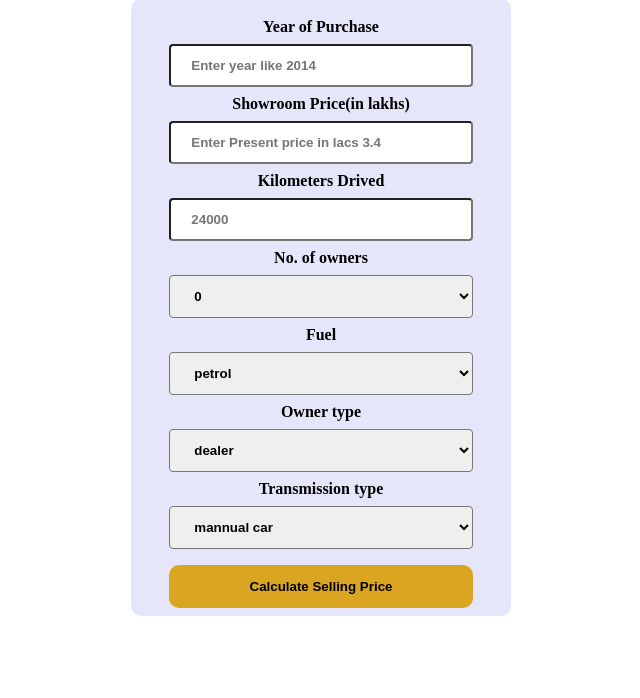
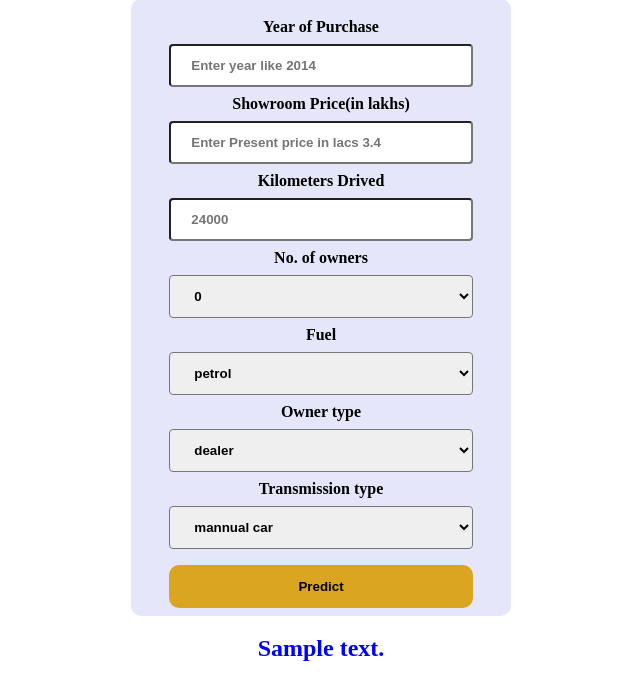
Before and after one commit to Asubtlecoderrr/ML-MODEL-Car-Price-Prediction, a Flask app: template templates/index.html in a window 1280 px wide. Shown: the part 102-800 px from the top of the page, without its empty margins (319-959 px from the left). Run offline with Flask 2, Linux system fonts and the light colour scheme; the template is opened without the code that fills it: most values are stand-ins (such as "Sample title", 1, 10 or a date in 2020); parts of the project's set-up code (start-up, migrations or seed data) failed here and were passed over.

Commit message:
Update index.html

```diff
--- a/templates/index.html
+++ b/templates/index.html
@@ -20,7 +20,7 @@ input[type=text], select {
   font-weight: bolder;
 }
 
-input[type=submit] {
+button {
   width: 80%;
   background-color: goldenrod;
   color:black;
@@ -54,8 +54,8 @@ h1{
     font-size: 40px;
     font-weight: bolder;
 }
-h3{
-  color: white;
+h2{
+  color: blue;
 }
 
 body {
@@ -75,7 +75,7 @@ body {
 
 <div>
  <!-- Html form which will get all the values from user -->
- <form action="{{ url_for('predict')}}" method="post" style="background-color:#E6E6FA">
+ <form action="/predict" method="post" style="background-color:#E6E6FA">
 
 <label for="Year">Year of Purchase</label><br>
 <input type="text" id="Year" name="Year" placeholder="Enter year like 2014" required="required"><br>
@@ -109,12 +109,12 @@ body {
      </select> <br>
 
 <!-- submit button -->
-<input type="submit" value="Calculate Selling Price">
+    <button type="submit" value="Calculate Selling Price">Predict</button>
 </form>
 </div>
 
 <!-- the predicted text -->
-<h3>{{ prediction_text }}</h3>
+<h2>{{ prediction_text }}</h2>
 
 </body>
 </html>
```
